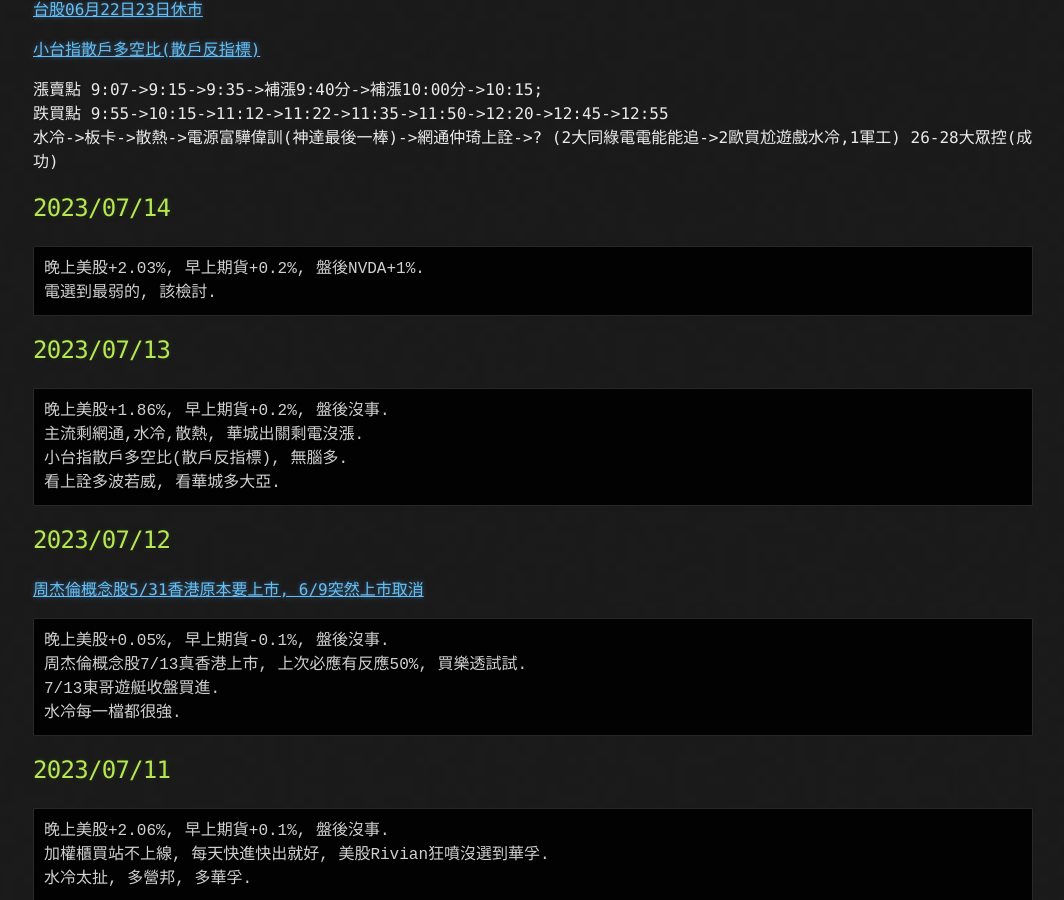
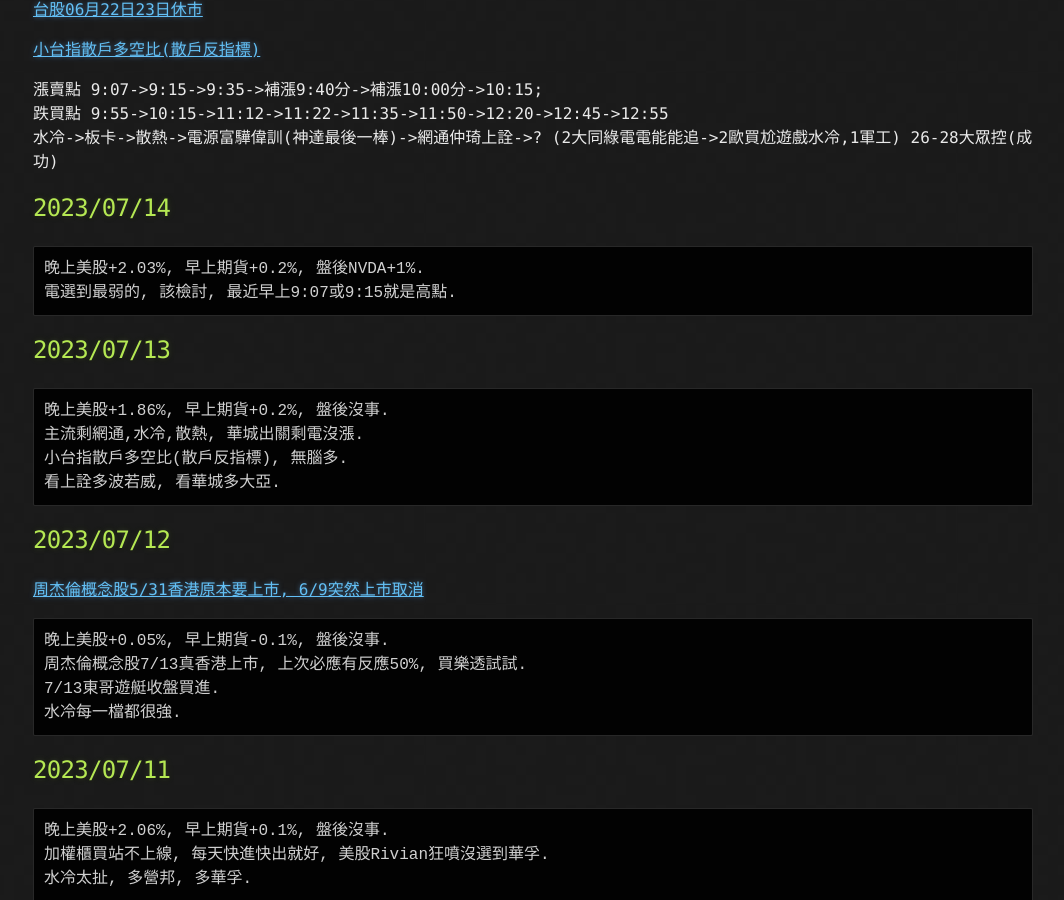
Before and after one commit to lepg5487/Stock_God, a Jekyll site: the page built from index.md, in a window 1280 px wide and 900 px high, scrolled down 460 px. Shown: the whole window, without its empty margins (107-1171 px from the left). Built offline with Jekyll 4.4.1, drawn with Linux system fonts in a browser that asks for light colours; our own code applies the rules of GitHub Pages for plain Markdown files.

Commit message:
Update index.md

````diff
--- a/index.md
+++ b/index.md
@@ -24,7 +24,7 @@
 ## 2023/07/14
 ```
 晚上美股+2.03%, 早上期貨+0.2%, 盤後NVDA+1%.
-電選到最弱的, 該檢討.
+電選到最弱的, 該檢討, 最近早上9:07或9:15就是高點.
 ```
 
 ## 2023/07/13
````
